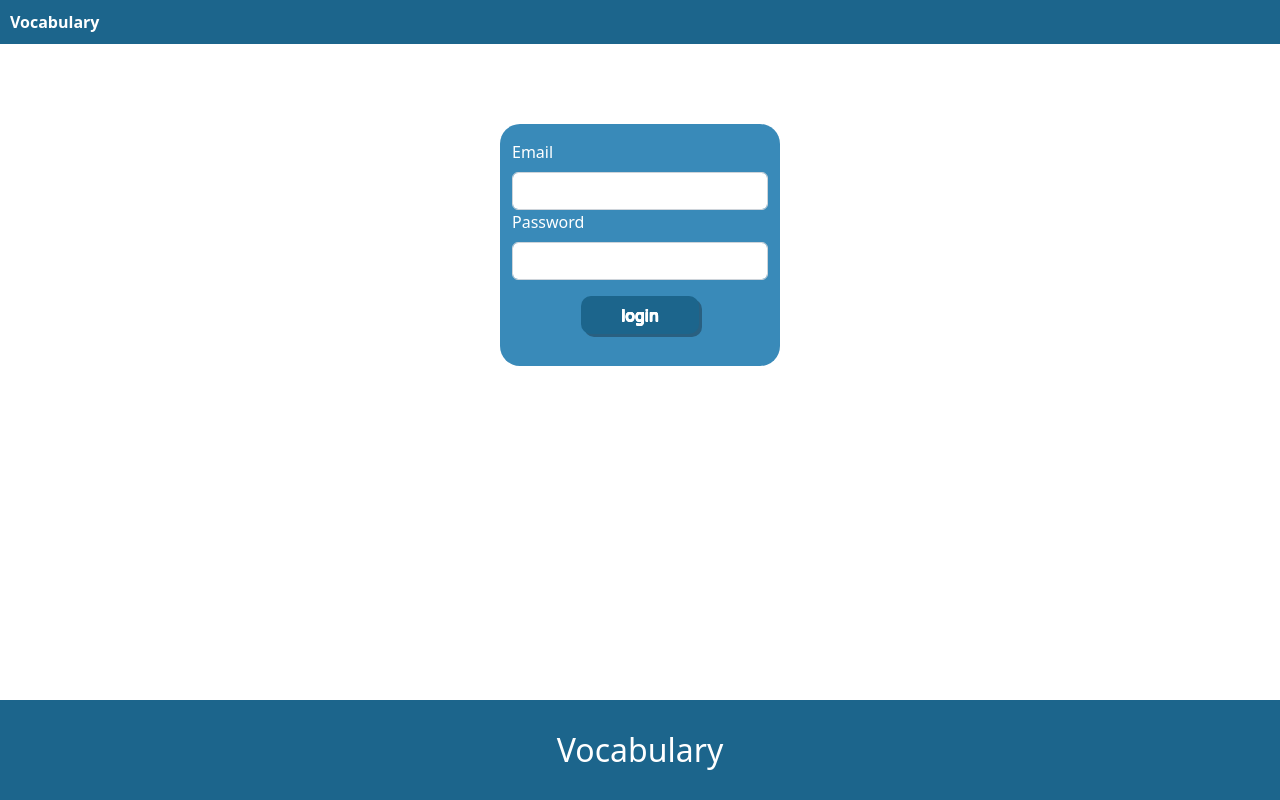
After one commit to N3CROM4NC3R/vocabulary-scraper, a Django app: page /login in a window 1280 px wide. The commit adds this page. Run offline with Django 4.2, Linux system fonts and the light colour scheme; some libraries are stand-ins or nearby versions.

Commit message:
feat: login feature added

```diff
--- /dev/null
+++ b/scrapper/static/scrapper/css/app.css
@@ -0,0 +1,10 @@
+.app{
+    display:flex;
+    min-height:100vh;
+    flex-direction:column;
+}
+
+.app-wrapper{
+    flex-grow:1;
+    margin-top:80px;
+}
--- a/scrapper/static/scrapper/css/buttons.css
+++ b/scrapper/static/scrapper/css/buttons.css
@@ -1,5 +1,5 @@
 .button{
-    background-color:#398AB9;
+    background-color:#1C658C;
     color:#FFFFFF;
     padding:10px 40px;
     border-radius: 10px;
--- /dev/null
+++ b/scrapper/static/scrapper/css/pages/login.css
@@ -0,0 +1,12 @@
+.login__form-error{
+    width:280px;
+}
+
+.login__form-container{}
+
+.login__form{
+    background-color: #398AB9;
+    border-radius: 20px;
+    color: white;
+    width: 280px;
+}
--- a/scrapper/templates/scrapper/landing-page.html
+++ b/scrapper/templates/scrapper/landing-page.html
@@ -35,7 +35,7 @@
                     <p class="hero__text">Vocabulary decks for anki with the words you want, Create a free account to see the features and to better your Language Learning</p>
                 </div>
                 <div class="hero__login-button">
-                    <a class="button" href="/">Log In</a>
+                    <a class="button" href="{% url 'scrapper:login' %}">Log In</a>
                 </div>
             </div>
             <div class="hero__image-container p-5">
--- /dev/null
+++ b/scrapper/templates/scrapper/login.html
@@ -0,0 +1,69 @@
+<html>
+    <head>
+
+
+        <title>Vocabulary Scrapper</title>
+        {% load static %}
+
+        <meta name="viewport" content="width=device-width, initial-scale=1.0">
+
+        <link href="{% static 'scrapper/css/bootstrap/bootstrap.min.css' %}" rel="stylesheet">
+        <script src="{% static 'scrapper/js/bootstrap.min.js'%}"></script>
+
+        <link href="{% static 'scrapper/css/normalize.css' %}" rel="stylesheet">
+        <link href="{% static 'scrapper/css/buttons.css'%}" rel="stylesheet"/>
+        <link href="{% static 'scrapper/css/navbar.css'%}" rel="stylesheet"/>
+        <link href="{% static 'scrapper/css/footer.css'%}" rel="stylesheet"/>
+        <link href="{% static 'scrapper/css/pages/login.css'%}?={{ random_list | random }}" rel="stylesheet"/>
+        <link href="{% static 'scrapper/css/app.css'%}" rel="stylesheet"/>
+
+    </head>
+
+    <body>
+        <div class="app">
+            <div class="custom-navbar navbar ">
+                <ul class="nav">
+                    <li class="nav-item">Vocabulary</li>
+                </ul>
+            </div>
+
+            <div class="app-wrapper">
+
+                <div class="login__form-container container-sm">
+                    {% if form.errors %}
+                    <div class="login__form-error container alert alert-danger px-3">
+                        <p> Your email and password didn't match. Please try again. </p>
+                    </div>
+                    {% endif %}
+
+                    <form class="login__form container py-3" method="post" action="{% url 'scrapper:login' %}">
+                        {% csrf_token %}
+                        <div class="form-group">
+                            {{ form.username.errors }}
+                            <label class="form-label" for="{{ form.username.auto_id }}">{{ form.username.label }}</label>
+                            {{ form.username }}
+                        </div>
+                        <div class="form-group">
+                            {{ form.password.errors }}
+                            <label class="form-label" for="{{ form.password.auto_id }}">{{ form.password.label }}</label>
+                            {{ form.password }}
+                        </div>
+
+                        <input class="button d-block mx-auto my-3" type="submit" value="login"/>
+                        <input type="hidden" name="next" value="{{ next }}"/>
+
+
+                    </form>
+                </div>
+            </div>
+            <div class="footer d-flex justify-content-center align-items-center">
+                <h1 class="footer__title">Vocabulary</h1>
+            </div>
+        </div>
+
+
+    </body>
+
+
+
+</html>
--- a/scrapper/urls.py
+++ b/scrapper/urls.py
@@ -6,4 +6,6 @@ app_name="scrapper"
 
 urlpatterns=[
     path("", views.LandingPageView.as_view(), name="landingPage"),
+    path("login", views.LoginPageView.as_view(), name="login")
+
 ]
--- a/scrapper/views.py
+++ b/scrapper/views.py
@@ -1,5 +1,10 @@
 from django.shortcuts import render
+from django.urls import reverse
 from django.views.generic.base import TemplateView
+from django.contrib.auth.views import LoginView
+from scrapper.forms import AuthenticationFormWithBootstrapClasses
+
+
 
 class LandingPageView(TemplateView):
     template_name = "scrapper/landing-page.html"
@@ -11,6 +16,15 @@ class LandingPageView(TemplateView):
 
         return context
 
+class LoginPageView(LoginView):
+    template_name = "scrapper/login.html"
+    #next_page = reverse("scrapper:landing-page")
+
+    authentication_form = AuthenticationFormWithBootstrapClasses
 
 
-# Create your views here.
+    def get_context_data(self, **kwargs):
+        context = super().get_context_data(**kwargs)
+
+        context["random_list"] = range(1,100000)
+        return context
```
Also changed, not shown: scrapper/static/scrapper/css/pages/landing-page.css (+0 -9 lines).
